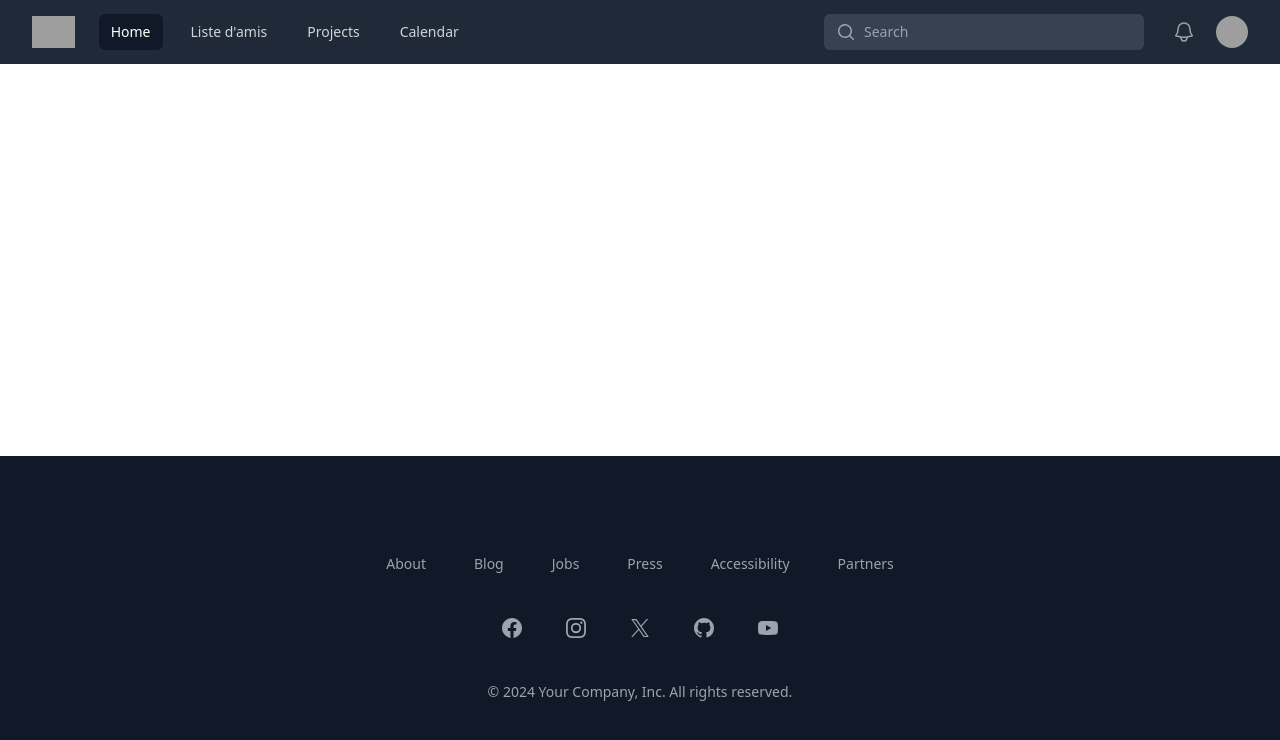
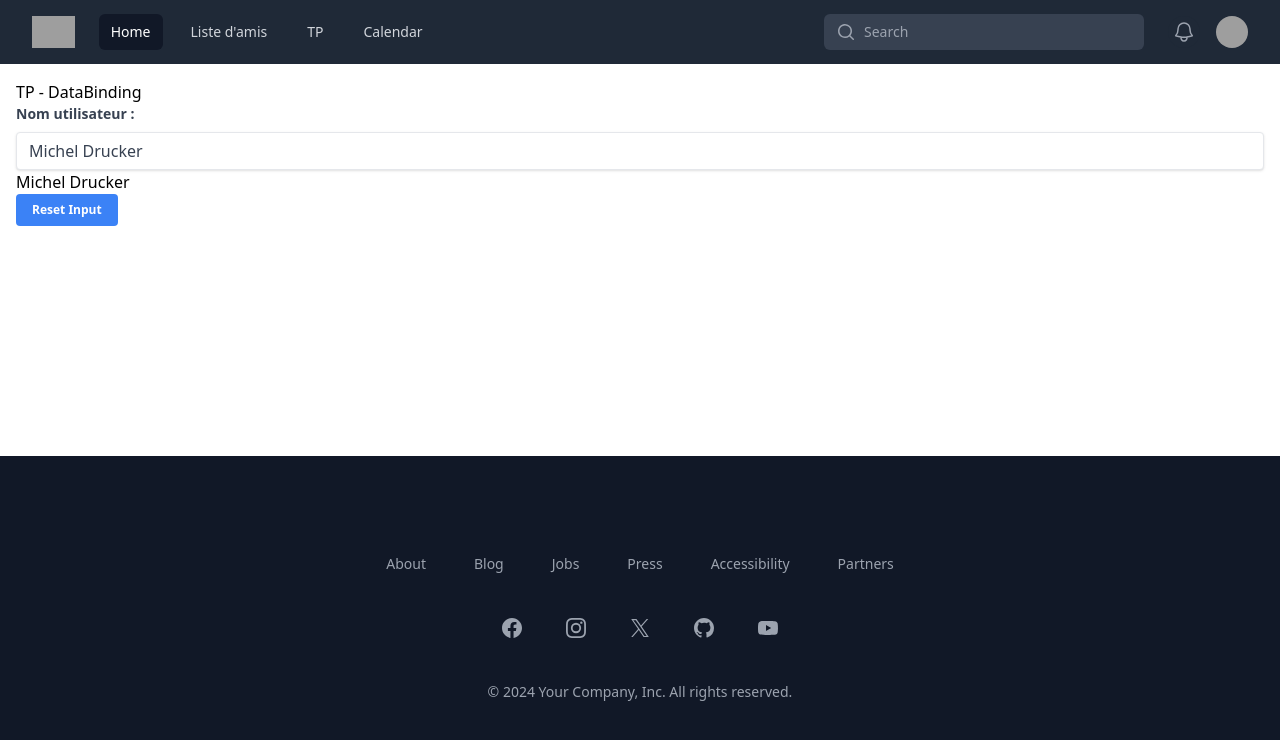
Before and after one commit to theorcd31/cours-vite-angular, an Angular app: page /app-data-binding in a window 1280 px wide. Before the commit this address led to /. Shown: the top 740 px of the page. Built offline with nearby package versions, Linux system fonts and the light colour scheme; grey boxes are pictures that could not be loaded.

Commit message:
tp data-binding

```diff
--- a/src/app/list-friends/list-friends.component.html
+++ b/src/app/list-friends/list-friends.component.html
@@ -1,9 +1,17 @@
-<div class="flex flex-col">
+<div class="flex flex-col items-center">
     <h1>Bienvenue sur la liste d'amis !</h1>
-    <button [disabled]="listFriendsAuth" class="bg-blue-500 hover:bg-blue-700 text-white font-bold py-2 px-4 rounded w-auto max-w-28 text-xs">
+    <button (click)="onAddingFriends()" [disabled]="listFriendsAuth" class="bg-blue-500 hover:bg-blue-700 text-white font-bold py-2 px-4 rounded w-auto max-w-28 text-xs">
         Ajouter ami
     </button>
-    <div>
+    <div class="mb-4">
         <app-one-friend></app-one-friend>
     </div>
+    <div class="mb-4">
+        <label class="block text-gray-700 text-sm font-bold mb-2" for="username">
+          Nom ami :
+        </label>
+        <input class="shadow appearance-none border rounded w-full py-2 px-3 text-gray-700 leading-tight focus:outline-none focus:shadow-outline" type="text" [(ngModel)]="listFriendsInputText" placeholder="Nom Ami">
+      </div>
+    <p> {{ listFriendsCreationStatus }} </p>
+    <p> {{ listFriendsInputText }} </p>
 </div>
--- a/src/app/list-friends/list-friends.component.ts
+++ b/src/app/list-friends/list-friends.component.ts
@@ -1,18 +1,29 @@
 import { Component } from '@angular/core';
 import { OneFriendComponent } from "./one-friend/one-friend.component";
+import { FormsModule } from '@angular/forms';
 
 @Component({
   selector: 'app-list-friends',
-  imports: [OneFriendComponent],
+  imports: [OneFriendComponent, FormsModule],
   templateUrl: './list-friends.component.html',
   styleUrl: './list-friends.component.css'
 })
 export class ListFriendsComponent {
   listFriendsAuth:boolean = false;
+  listFriendsCreationStatus:string = 'Aucun ami...';
+  listFriendsInputText:any = '';
 
   constructor(){
     setTimeout(() => {
       this.listFriendsAuth = true
     }, 3000);
   }
+
+  onAddingFriends():void{
+    this.listFriendsCreationStatus = "Ami ajouté !"
+  }
+
+  onUpdateFriendsList(eventInput:Event):void{
+    this.listFriendsInputText = (eventInput.target as HTMLInputElement).value;
+  }
 }
--- a/src/app/shared/navigation/navigation.component.html
+++ b/src/app/shared/navigation/navigation.component.html
@@ -10,7 +10,7 @@
               <!-- Current: "bg-gray-900 text-white", Default: "text-gray-300 hover:bg-gray-700 hover:text-white" -->
               <a routerLink="/home" class="rounded-md bg-gray-900 px-3 py-2 text-sm font-medium text-white">Home</a>
               <a routerLink="/app-list-friends" class="rounded-md px-3 py-2 text-sm font-medium text-gray-300 hover:bg-gray-700 hover:text-white">Liste d'amis</a>
-              <a href="#" class="rounded-md px-3 py-2 text-sm font-medium text-gray-300 hover:bg-gray-700 hover:text-white">Projects</a>
+              <a href="/app-data-binding" class="rounded-md px-3 py-2 text-sm font-medium text-gray-300 hover:bg-gray-700 hover:text-white">TP</a>
               <a href="#" class="rounded-md px-3 py-2 text-sm font-medium text-gray-300 hover:bg-gray-700 hover:text-white">Calendar</a>
             </div>
           </div>
--- /dev/null
+++ b/src/app/shared/not-found/not-found.component.html
@@ -0,0 +1 @@
+<p>not-found works!</p>
--- /dev/null
+++ b/src/app/tp/data-binding/data-binding.component.html
@@ -0,0 +1,11 @@
+<h1>TP - DataBinding</h1>
+<div class="mb-4">
+    <label class="block text-gray-700 text-sm font-bold mb-2" for="username">
+        Nom utilisateur :
+    </label>
+    <input class="shadow appearance-none border rounded w-full py-2 px-3 text-gray-700 leading-tight focus:outline-none focus:shadow-outline" type="text" [(ngModel)]="username" placeholder="Nom utilisateur">
+    <p> {{ username }} </p>
+    <button [disabled]="!username" (click)="resetInput()" class="disabled:bg-red-100 bg-blue-500 hover:bg-blue-700 text-white font-bold py-2 px-4 rounded w-auto max-w-28 text-xs">
+        Reset Input
+    </button>
+</div>
--- /dev/null
+++ b/src/app/tp/data-binding/data-binding.component.ts
@@ -0,0 +1,18 @@
+import { Component } from '@angular/core';
+import { FormsModule } from '@angular/forms';
+import { RouterLink } from '@angular/router';
+
+@Component({
+  selector: 'app-data-binding',
+  imports: [FormsModule],
+  templateUrl: './data-binding.component.html',
+  styleUrl: './data-binding.component.css'
+})
+export class DataBindingComponent {
+  username:string = 'Michel Drucker';
+  resetInput(){
+    if (this.username != '') {
+      this.username = '';
+    }
+  }
+}
```
Also changed, not shown: src/app/app.routes.ts (+5 -2 lines), src/app/shared/not-found/not-found.component.ts (added, +11 -0 lines), src/app/shared/not-found/not-found.component.css (added), src/app/tp/data-binding/data-binding.component.css (added), 2 other files (tests, documents, lock files or other folders).
